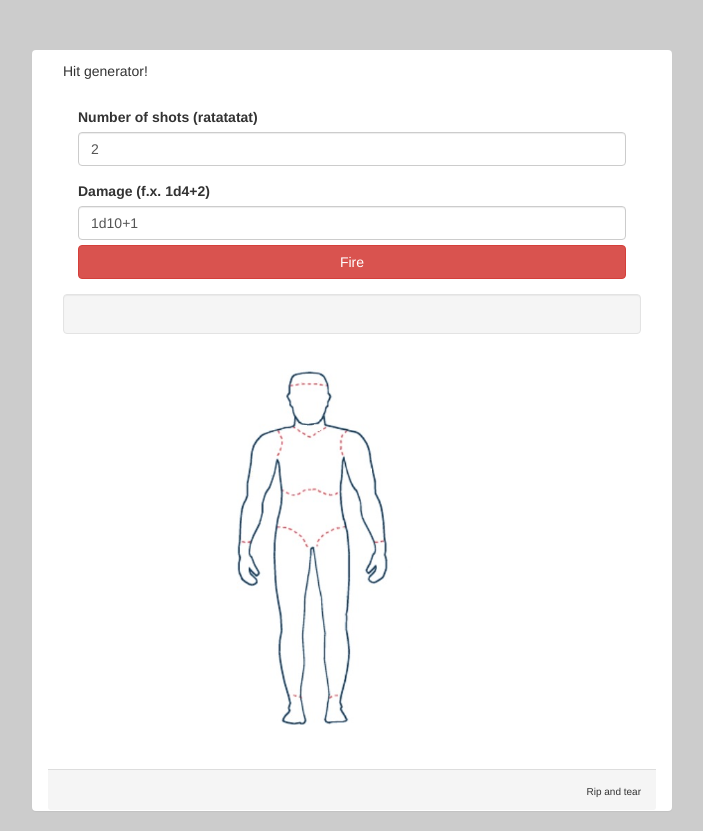
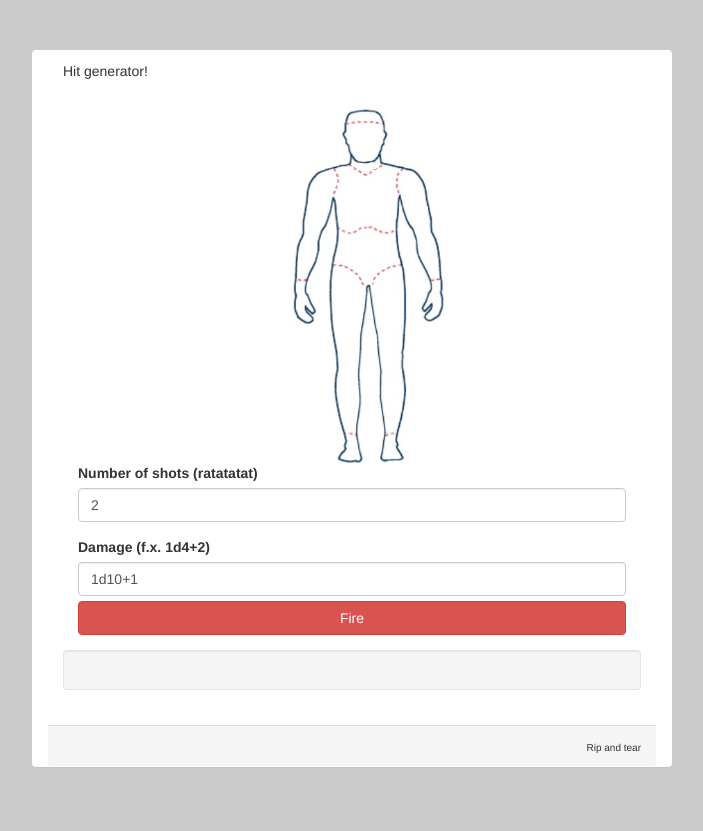
Before and after one commit to kristinnk/kristinnk.github.io, a plain HTML site: page index.html in a window 1280 px wide. Shown: the whole page, without its empty margins (288-991 px from the left). After the commit the page ends 800 px from the top, so only its background shows below. Drawn offline with Linux system fonts and the light colour scheme.

Commit message:
moved guy

```diff
--- a/index.html
+++ b/index.html
@@ -21,7 +21,14 @@
 		<div class="panel-heading">
 			Hit generator!
 		</div>
+
 		<div class="panel-body">
+
+		<div class="col-sm-4 col-sm-offset-4 col-xs-12">
+			<div id="divMan" style="position: relative;">
+				<img src="img/man.jpg" style="width:200px; left:0px; top:0px;">
+			</div>
+		</div>
 			<form>
 				<div class="form-group col-xs-12">
 					<label for="tbNumberOfShots">Number of shots (ratatatat)</label>
@@ -37,17 +44,10 @@
 
 			</form>
 		</div>
-		<div class="col-sm-6 col-sm-offset-3 col-xs-12">
-			<div id="divMan" style="position: relative;">
-				<img src="img/man.jpg" style="width:200px; left:0px; top:0px;">
-			</div>
-		</div>
 
-		<div class="panel-footer text-right" style="margin-top:400px;">
+		<div class="panel-footer text-right">
 			<span style="font-size: 10px;">Rip and tear</span>
 		</div>
-
-
 	</div>
 </body>
 
@@ -70,7 +70,7 @@
 
 	function createDiv(shotNumber, damage, location) {
 		parentDiv = $('#divResultList');
-		parentDiv.append("<div style='margin-bottom:5px'>" +
+		parentDiv.append("<div style='margin-bottom:5px' hitloc='"+location+"'>" +
 						"<i>Shot #" + shotNumber + "<br></i>" +
 						"Hit location : " + location + "<br>" +
 						"Damage : <b>" + damage + "</b><br>" +
```
